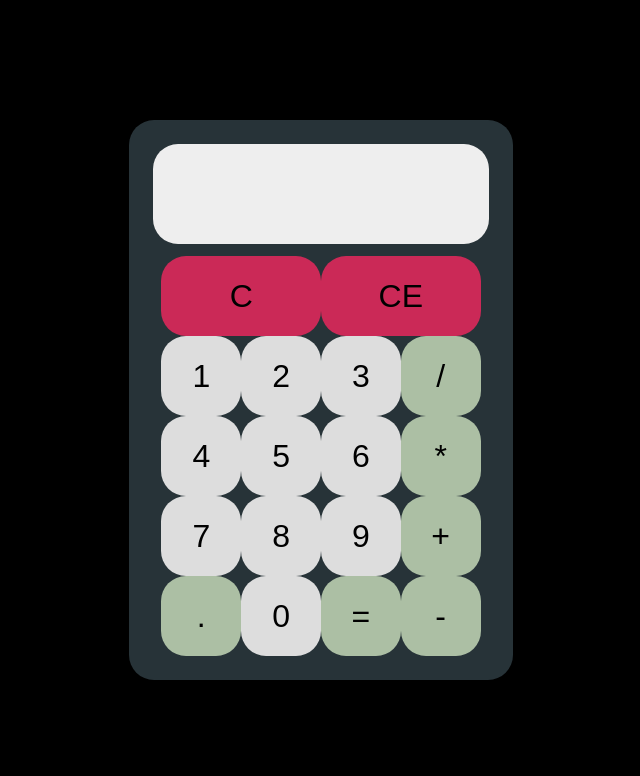
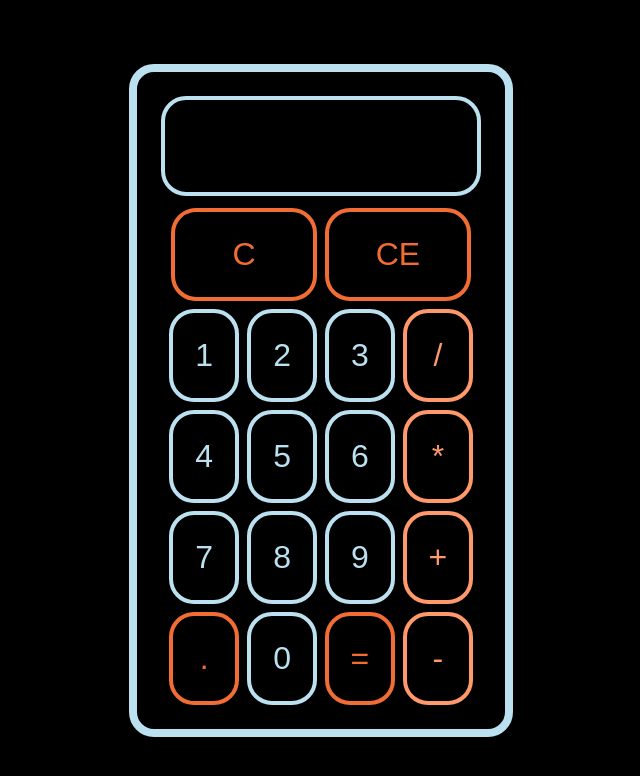
Before and after one commit to Steko98/odin-project-calc, a plain HTML site: page index.html in a window 1280 px wide. Shown: the whole page, without its empty margins (319-959 px from the left). Drawn offline with Linux system fonts and the light colour scheme.

Commit message:
Trying to make it less ugly

```diff
--- a/app.js
+++ b/app.js
@@ -21,13 +21,13 @@ const operatorBtns = document.querySelectorAll("button.oper");
 
 numbers.forEach((num) => {
   num.addEventListener("click", () => {
-    if (firstNum >= Number.MAX_SAFE_INTEGER) {
-      return;
-    }
     if (!firstNum) {
       firstNum = num.value;
       display.textContent = firstNum;
     } else if (firstNum && !operator) {
+      if (firstNum >= Number.MAX_SAFE_INTEGER) {
+        return;
+      }
       placeholder = firstNum.toString();
       placeholder += `${num.value}`;
       firstNum = +placeholder;
@@ -79,7 +79,7 @@ function subtract(a, b) {
   return;
 }
 function multiply(a, b) {
-  result = Math.round((a * b) * 10000) / 10000;
+  result = Math.round(a * b * 10000) / 10000;
   return;
 }
 function divide(a, b) {
@@ -142,12 +142,11 @@ operatorBtns.forEach((oper) => {
   oper.addEventListener("click", () => {
     if (!firstNum && !result) {
       return;
-    } else if (!firstNum && result){
+    } else if (!firstNum && result) {
       firstNum = result;
       operator = oper.value;
       display.textContent = `${firstNum} ${oper.value}`;
-    }
-     else if (!secondNum) {
+    } else if (!secondNum) {
       operator = oper.value;
       display.textContent = `${firstNum} ${oper.value}`;
       return;
--- a/style.css
+++ b/style.css
@@ -14,7 +14,7 @@
 }
 
 .calc {
-  height: 70%;
+  height: fit-content;
   width: 30%;
   display: flex;
   flex-direction: column;
@@ -22,20 +22,21 @@
   align-items: center;
   gap: 12px;
   padding: 24px;
-  background-color: #273338;
+  border: 8px solid #bbe0ef;
   border-radius: 25px;
 }
 
 .display {
   height: 100px;
   width: 100%;
-  background-color: #eeeeee;
+  border: 4px solid #bbe0ef;
+  color: white;
   flex-shrink: 0;
   border-radius: 25px;
   display: flex;
   justify-content: flex-end;
   align-items: center;
-  font-size: 72px;
+  font-size: 36px;
   padding-right: 24px;
 }
 
@@ -46,19 +47,25 @@
   flex-wrap: wrap;
   justify-content: center;
   align-items: center;
+  gap: 8px;
 }
 
 button {
-  width: 25%;
+  width: 23%;
   height: 20%;
   display: flex;
   justify-content: center;
   align-items: center;
-  color: #000000;
   font-size: 32px;
   border-radius: 25px;
   transition: 0.2s ease;
-  border: none;
+  padding: 24px;
+  background-color: #000000;
+  transition: 0.2s ease;
+}
+
+button:hover {
+  transform: scale(0.95);
 }
 
 button:hover {
@@ -68,19 +75,23 @@ button:hover {
 
 .c,
 #ce {
-  width: 50%;
-  background-color: #cb2957;
+  width: 48%;
+  border: 4px solid #f16d34;
+  color: #f16d34;
 }
 
 .num {
-  background-color: #dddddd;
+  color: #bbe0ef;
+  border: 4px solid #bbe0ef;
 }
 
 .oper {
-  background-color: #acbfa4;
+  color: #ff986a;
+  border: 4px solid #ff986a;
 }
 
 #decimal,
 #equal {
-  background-color: #acbfa4;
+  border: 4px solid #f16d34;
+  color: #f16d34;
 }
```
